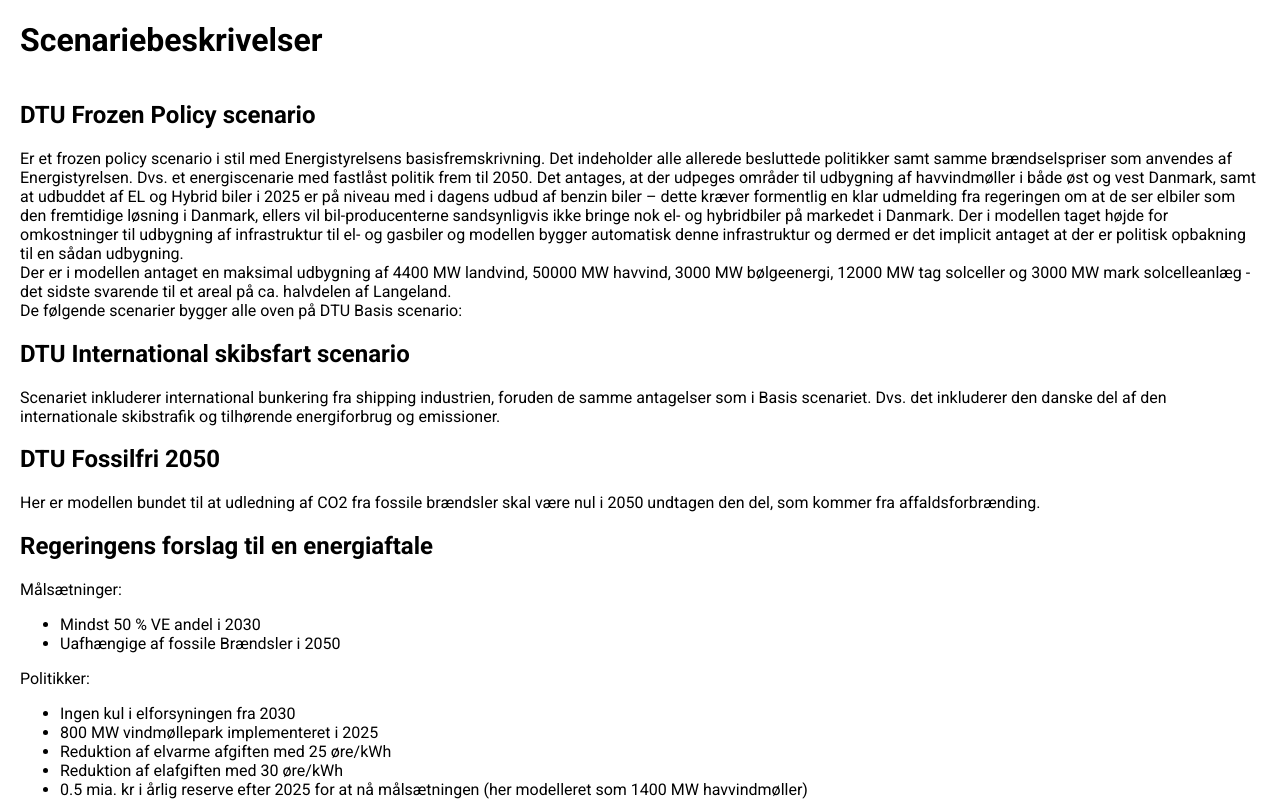
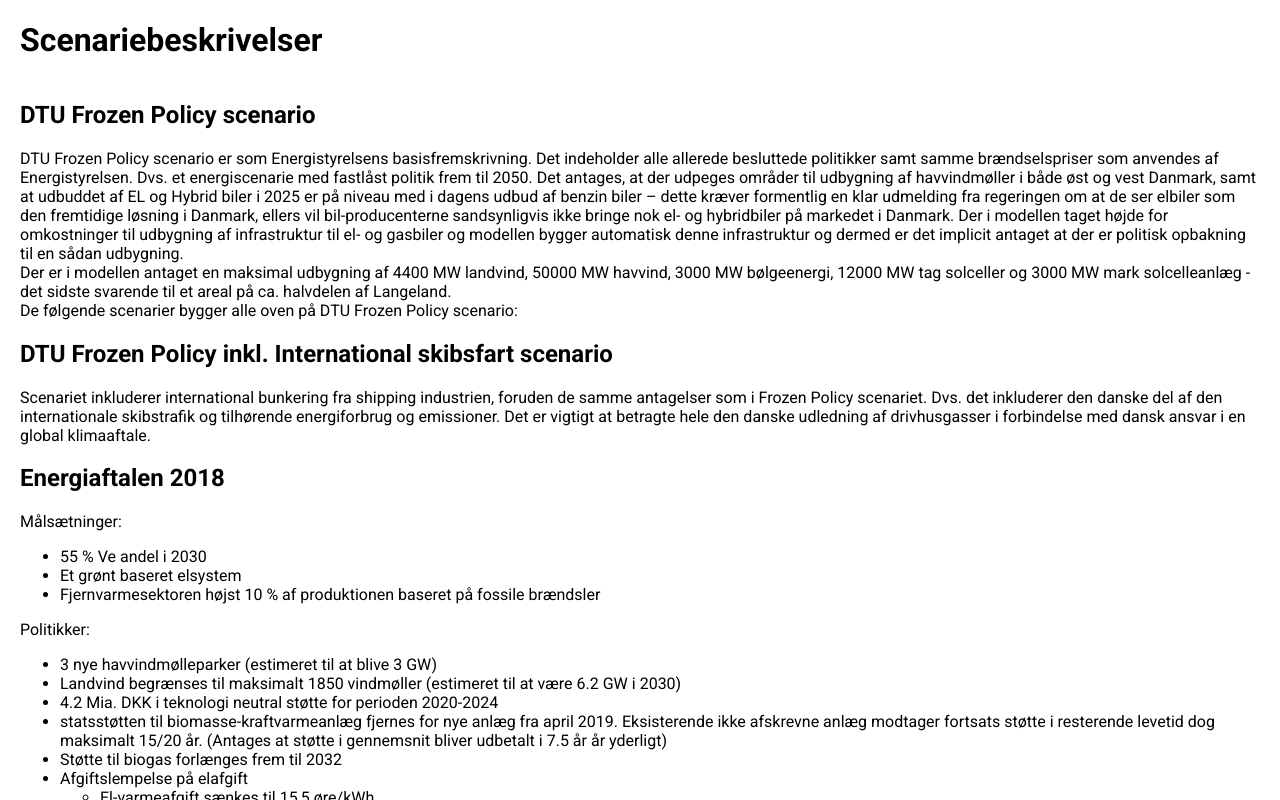
Before and after one commit to olavurellefsen/danish-energy-agreement, a React (Create React App) app: page /beskrivelser in a window 1280 px wide. Built offline with nearby package versions, Linux system fonts and the light colour scheme; what styled-components-breakpoint would draw is missing.

Commit message:
Update ScenarioDescriptions.js
Update of description for 4 new scenarios (the energy agreement, two carbon budget scenarios and the Climate Council report on biomass) and deleting the fossil free 2050 scenario.

```diff
--- a/src/pages/ScenarioDescriptions.js
+++ b/src/pages/ScenarioDescriptions.js
@@ -46,7 +46,7 @@
     <AboutHeader>Scenariebeskrivelser</AboutHeader>
     <AboutHeader2>DTU Frozen Policy scenario</AboutHeader2>
     <AboutBody>
-      Er et frozen policy scenario i stil med Energistyrelsens basisfremskrivning.
+      DTU Frozen Policy scenario er som Energistyrelsens basisfremskrivning.
       Det indeholder alle allerede besluttede politikker samt samme brændselspriser
       som anvendes af Energistyrelsen. Dvs. et energiscenarie med fastlåst politik
       frem til 2050. Det antages, at der udpeges områder til udbygning af havvindmøller
@@ -65,20 +65,56 @@
       svarende til et areal på ca. halvdelen af Langeland.
     </AboutBody>
     <AboutBody>
-      De følgende scenarier bygger alle oven på DTU Basis scenario:
+      De følgende scenarier bygger alle oven på DTU Frozen Policy scenario:
     </AboutBody>
-    <AboutHeader2>DTU International skibsfart scenario</AboutHeader2>
+    <AboutHeader2>DTU Frozen Policy inkl. International skibsfart scenario</AboutHeader2>
     <AboutBody>
       Scenariet inkluderer international bunkering fra shipping industrien,
-      foruden de samme antagelser som i Basis scenariet. Dvs. det inkluderer
+      foruden de samme antagelser som i Frozen Policy scenariet. Dvs. det inkluderer
       den danske del af den internationale skibstrafik og tilhørende
-      energiforbrug og emissioner.
+      energiforbrug og emissioner. Det er vigtigt at betragte hele den danske udledning af drivhusgasser
+      i forbindelse med dansk ansvar i en global klimaaftale.
     </AboutBody>
-    <AboutHeader2>DTU Fossilfri 2050</AboutHeader2>
+    <AboutHeader2>Energiaftalen 2018</AboutHeader2>
     <AboutBody>
-      Her er modellen bundet til at udledning af CO2 fra fossile brændsler skal
-      være nul i 2050 undtagen den del, som kommer fra affaldsforbrænding.
+      Målsætninger:
     </AboutBody>
+      <AboutList>
+        <li>55 % Ve andel i 2030</li>
+        <li>Et grønt baseret elsystem</li>
+        <li>Fjernvarmesektoren højst 10 % af produktionen baseret på fossile brændsler</li>
+      </AboutList>
+    <AboutBody>
+      Politikker:
+    </AboutBody>
+      <AboutList>
+        <li>3 nye havvindmølleparker (estimeret til at blive 3 GW)</li>
+        <li>Landvind begrænses til maksimalt 1850 vindmøller (estimeret til at være 6.2 GW i 2030)</li>
+        <li>4.2 Mia. DKK i teknologi neutral støtte for perioden 2020-2024</li>
+        <li>statsstøtten til biomasse-kraftvarmeanlæg fjernes for nye anlæg fra april 2019. Eksisterende ikke afskrevne
+             anlæg modtager fortsats støtte i resterende levetid dog maksimalt 15/20 år. (Antages at støtte i gennemsnit
+             bliver udbetalt i 7.5 år år yderligt)</li>
+        <li>Støtte til biogas forlænges frem til 2032</li>
+        <li>Afgiftslempelse på elafgift</li>
+          <AboutList>
+            <li>El-varmeafgift sænkes til 15,5 øre/kWh</li>
+            <li>Den almindelige elafgift sænkes med 4 øre/kWh i 2019-2022, 7 øre/kWH i 2023, 8 øre/kWH i 2024
+            og 14 øre/kWh i 2025 (2018-priser). Som følger af aftalen vil elafgiften således udgøre 77,4 øre/kWh
+            i 2025 (2018-priser).</li>
+            <li>Elafgiften til liberale erhverv sænkes til proces sats</li>
+          </AboutList>
+        <li>Udfasning af kul i el-produktion i 2030</li>
+      </AboutList>
+    <AboutBody>
+      Politikker endnu ikke implementereet i modellen:
+    </AboutBody>
+      <AboutList>
+        <li>500 mio. årligt til energibesparelser i industrien i perioden 2020-2024</li>
+        <AboutList>
+          <li>200 mio. er øremærker til energibesparelser i bygninger</li>
+        </AboutList>
+        <li>Fuld genopbygning af Thyra-anlæggene i Nordsøen, sikre at de resterende resourcer hentes op fra undergrunden.</li>
+     </AboutList>
     <AboutHeader2>Regeringens forslag til en energiaftale</AboutHeader2>
     <AboutBody>
       Målsætninger:
@@ -226,6 +262,35 @@
       <li>Støtteordning til industrielle energibesparelser</li>
       <li>Informationsstøtte til husholdningers energibesparelser</li>
     </AboutList>
+    <AboutHeader2>Carbon budget 2 graders temperatur stigning</AboutHeader2>
+    <AboutBody>
+      Et scenarie, der viser den maksimale grænse for CO2- Danmark kan udlede såfremt man vil holde
+      sig med 66% sikkerhed inden for en 2 graders temperatur stigning frem mod 2050. Danmarks andel
+      af det globale kulstofbudget, som kan udledes til atmosfæren er beregnet via en fordelingsnøgle
+      der vægter befolkningstal og historiske emissioner med hver 50%.
+    </AboutBody>
+    <AboutBody>
+      Kulstofbudgettet er beregnet ud fra IPCC´s tal, der også er brugt som grundlag til Parisaftalen.
+    </AboutBody>
+    <AboutHeader2>Carbon budget, der opfylder Parisaftalen</AboutHeader2>
+    <AboutBody>
+      Dette scenarie viser den maksimale grænse for CO2 Danmark kan udlede såfremt man vil holde sig
+      med 66 % sikkerhed inden for en 1.5 graders temperatur stigning frem mod 2050. Grænsen for
+      Danmarks CO2-udledning blev overskrevet i slutningen af 2017, hvorfor det kun kan lade sig gøre
+      for Danmark at opfylde sin del af Paris-aftalen såfremt Carbon Capture and Storage (CCS)
+      teknologier bliver implementeret i fremtiden.
+    </AboutBody>
+    <AboutBody>
+      Kulstofbudgettet er beregnet ud fra IPCC´s tal, der også er brugt som grundlag til Parisaftalen.
+    </AboutBody>
+    <AboutHeader2>Klimarådets biomasse rapport</AboutHeader2>
+    <AboutBody>
+      Et scenarie baseret på Klimarådets rapport om bæredygtig biomasse (Biomassens betydning for grøn
+      omstilling), hvori alle energiafgifter omlægges til en CO2 baseret afgiftsstruktur. Prisen per
+      ton CO2 antages at være 857 kr/tCO2, efter rapports beskrivelse. CO2-prisen er modelleret, som en
+      minimums afgift for kvote markedet. Desuden anvendes en fælles elafgift på 65 kr/GJ, som
+      foreskrevet i rapporten.
+    </AboutBody>
      <AboutBody>
        <Link to='/'>Tilbage til forsiden</Link>
      </AboutBody>
```
